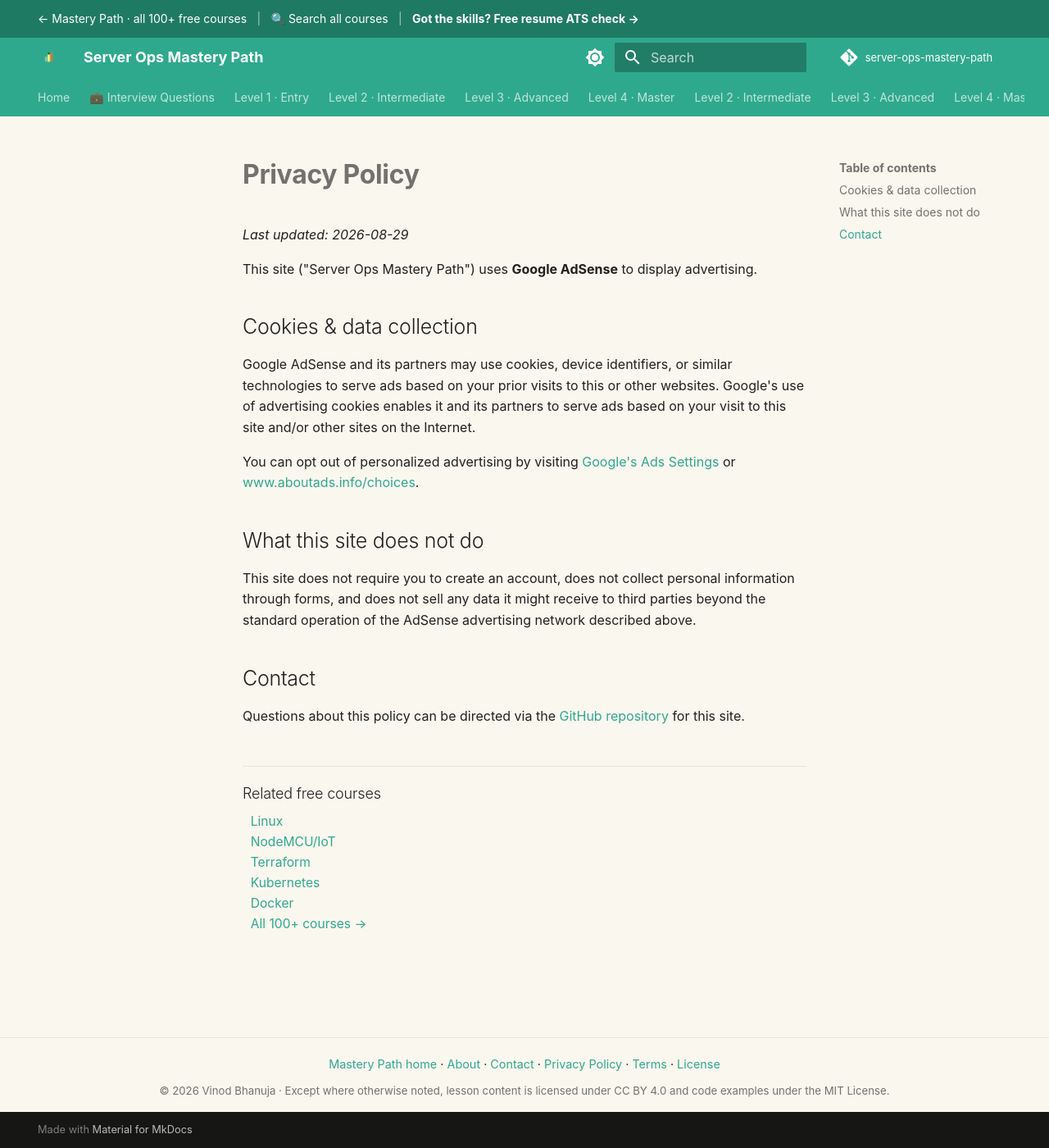
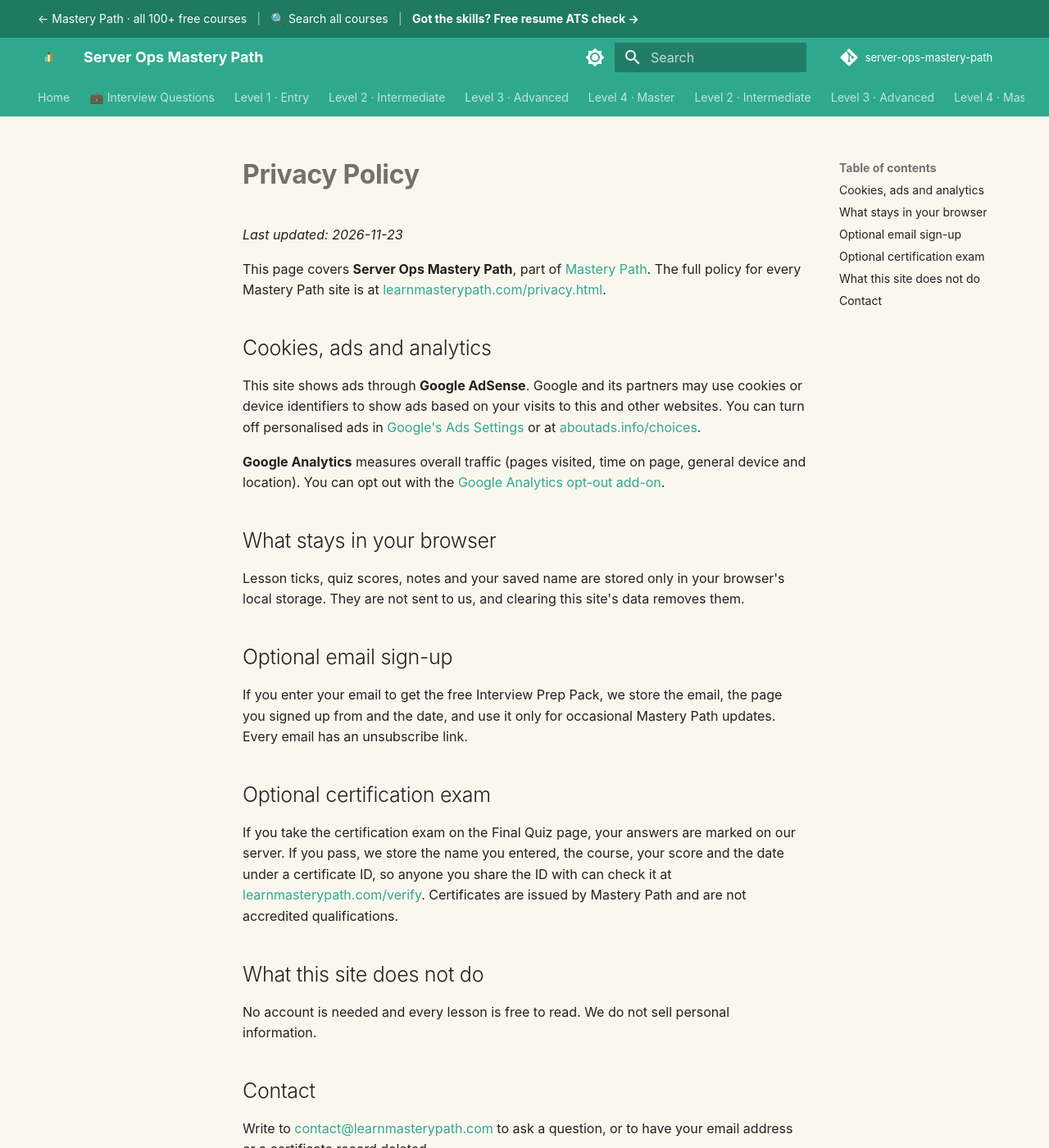
Before and after one commit to SIGILIPELLI/server-ops-mastery-path, an MkDocs documentation site: the page built from docs/privacy.md, in a window 1280 px wide and 1400 px high. Shown: the whole window at 82% size. Built offline with MkDocs 1.6.1 and Material for MkDocs 9.7.7, drawn with Linux system fonts in a browser that asks for light colours; comment, search, counter and statistics services are not loaded.

Commit message:
Update privacy page: progress stays in the browser, optional email sign-up and certification exam, link to the full policy
Co-Authored-By: Claude Opus 5.5 <noreply@anthropic.com>

```diff
--- a/docs/privacy.md
+++ b/docs/privacy.md
@@ -1,33 +1,35 @@
 ---
-description: "Privacy policy for the free Server Ops Mastery Path: how Google Analytics and AdSense cookies are used, what is not collected, and how to opt out."
+description: "Privacy policy for the free Server Ops Mastery Path: cookies for ads and analytics, what stays in your browser, and the optional email sign-up and certification exam."
 ---
 
 # Privacy Policy
 
-_Last updated: 2026-08-29_
+_Last updated: 2026-11-23_
 
-This site ("Server Ops Mastery Path") uses **Google AdSense** to display advertising.
+This page covers **Server Ops Mastery Path**, part of [Mastery Path](https://learnmasterypath.com/). The full policy for every Mastery Path site is at [learnmasterypath.com/privacy.html](https://learnmasterypath.com/privacy.html).
 
-## Cookies & data collection
+## Cookies, ads and analytics
 
-Google AdSense and its partners may use cookies, device identifiers, or similar
-technologies to serve ads based on your prior visits to this or other websites.
-Google's use of advertising cookies enables it and its partners to serve ads
-based on your visit to this site and/or other sites on the Internet.
+This site shows ads through **Google AdSense**. Google and its partners may use cookies or device identifiers to show ads based on your visits to this and other websites. You can turn off personalised ads in [Google's Ads Settings](https://adssettings.google.com/) or at [aboutads.info/choices](https://www.aboutads.info/choices/).
 
-You can opt out of personalized advertising by visiting
-[Google's Ads Settings](https://adssettings.google.com/) or
-[www.aboutads.info/choices](https://www.aboutads.info/choices/).
+**Google Analytics** measures overall traffic (pages visited, time on page, general device and location). You can opt out with the [Google Analytics opt-out add-on](https://tools.google.com/dlpage/gaoptout).
+
+## What stays in your browser
+
+Lesson ticks, quiz scores, notes and your saved name are stored only in your browser's local storage. They are not sent to us, and clearing this site's data removes them.
+
+## Optional email sign-up
+
+If you enter your email to get the free Interview Prep Pack, we store the email, the page you signed up from and the date, and use it only for occasional Mastery Path updates. Every email has an unsubscribe link.
+
+## Optional certification exam
+
+If you take the certification exam on the Final Quiz page, your answers are marked on our server. If you pass, we store the name you entered, the course, your score and the date under a certificate ID, so anyone you share the ID with can check it at [learnmasterypath.com/verify](https://learnmasterypath.com/verify/). Certificates are issued by Mastery Path and are not accredited qualifications.
 
 ## What this site does not do
 
-This site does not require you to create an account, does not collect personal
-information through forms, and does not sell any data it might receive to third
-parties beyond the standard operation of the AdSense advertising network
-described above.
+No account is needed and every lesson is free to read. We do not sell personal information.
 
 ## Contact
 
-Questions about this policy can be directed via the
-[GitHub repository](https://github.com/SIGILIPELLI/server-ops-mastery-path) for
-this site.
+Write to [contact@learnmasterypath.com](mailto:contact@learnmasterypath.com) to ask a question, or to have your email address or a certificate record deleted.
```
